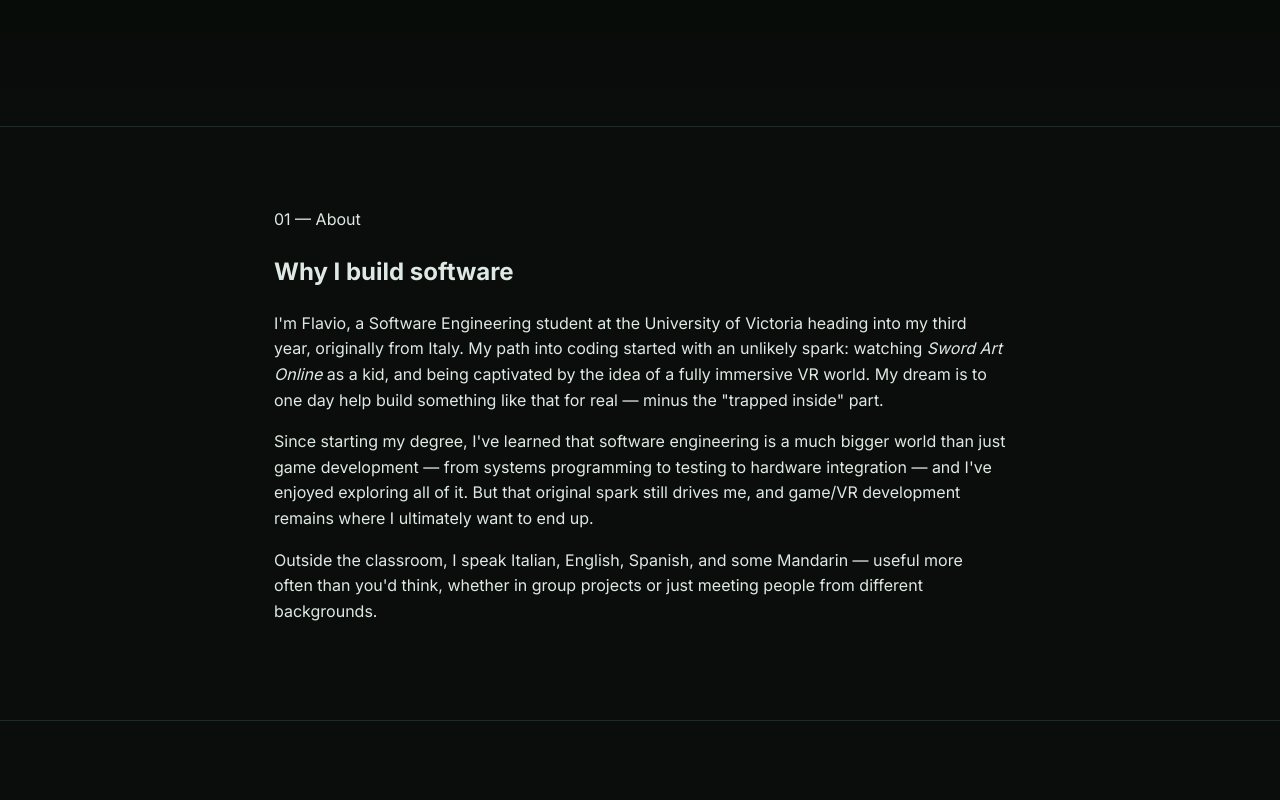
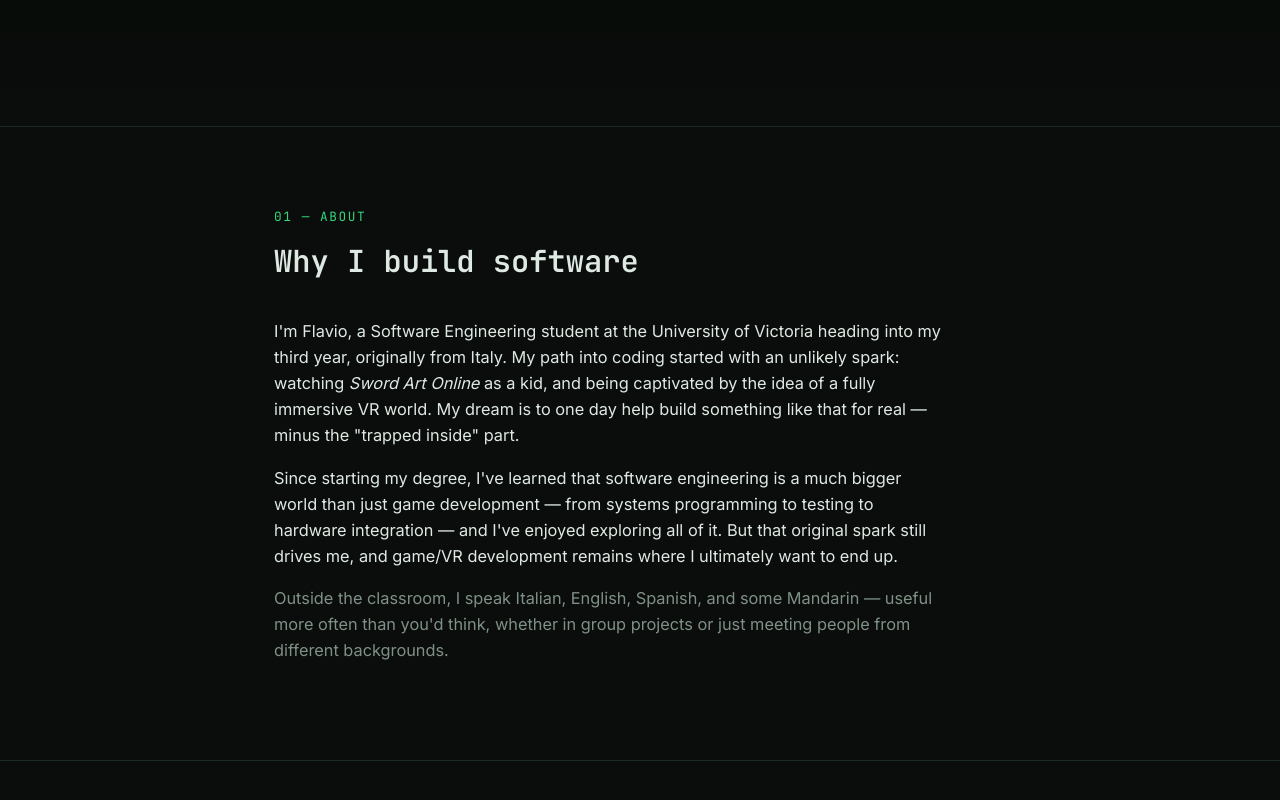
Before and after one commit to FlavioFino/flavio-fino-portfolio, a plain HTML site: page index.html in a window 1280 px wide. Shown: the part 632-1432 px from the top of the page. Drawn offline with Linux system fonts and the light colour scheme.

Commit message:
feat: add about section on style.css

```diff
--- a/style.css
+++ b/style.css
@@ -201,3 +201,32 @@ h1 span { color: var(--accent); }
   background: transparent;
   color: var(--accent);
 }
+
+/* ---------- Sections (shared) ---------- */
+.section-label {
+  font-family: var(--mono);
+  font-size: 0.8rem;
+  color: var(--accent);
+  letter-spacing: 0.12em;
+  text-transform: uppercase;
+  margin-bottom: 0.6rem;
+  display: block;
+}
+
+h2 {
+  font-family: var(--mono);
+  font-size: clamp(1.4rem, 3vw, 1.9rem);
+  margin: 0 0 2rem;
+  font-weight: 600;
+}
+
+/* ---------- About ---------- */
+.about-text p {
+  color: var(--text);
+  font-size: 1.02rem;
+  max-width: 65ch;
+}
+
+.about-text p.muted {
+  color: var(--muted);
+}
```
